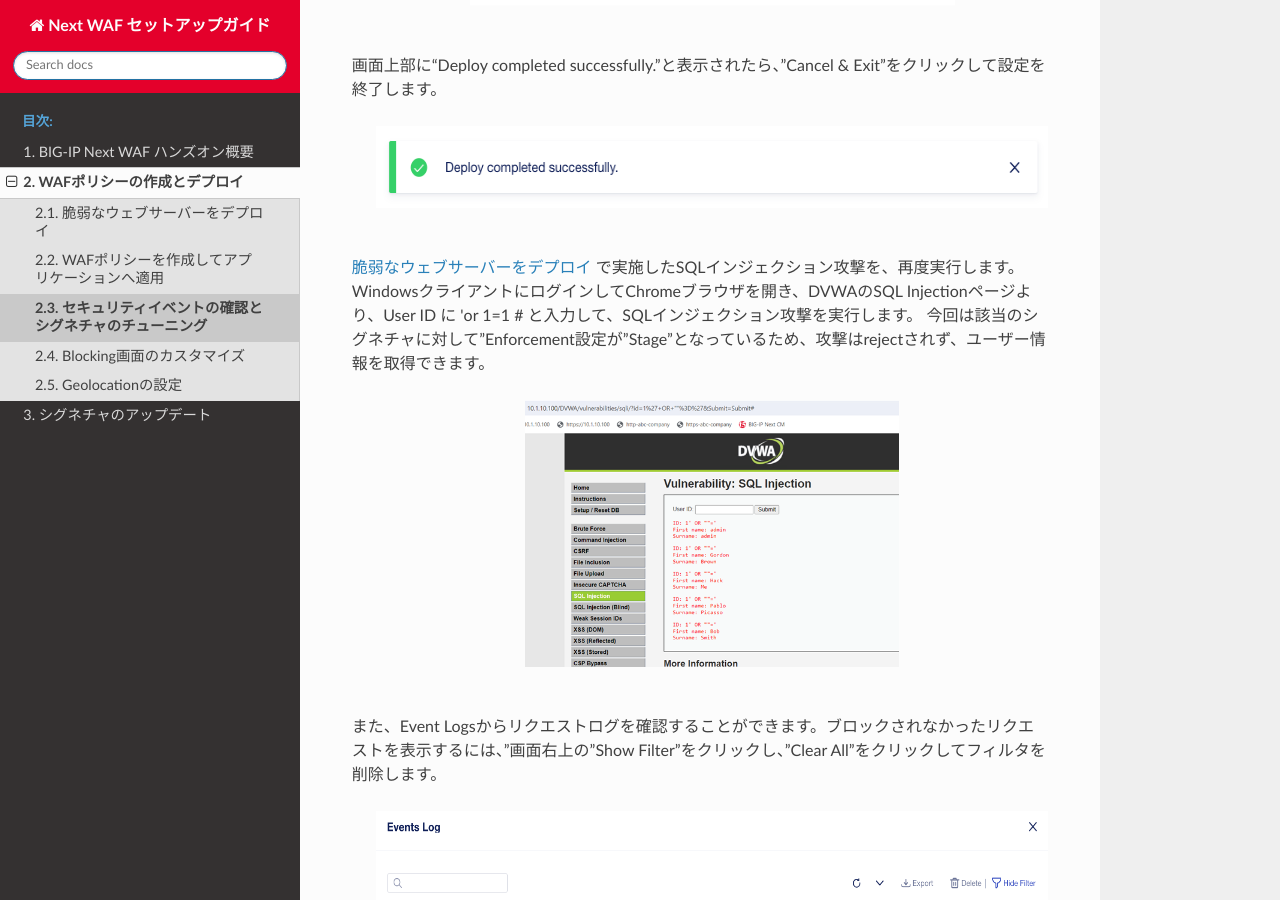
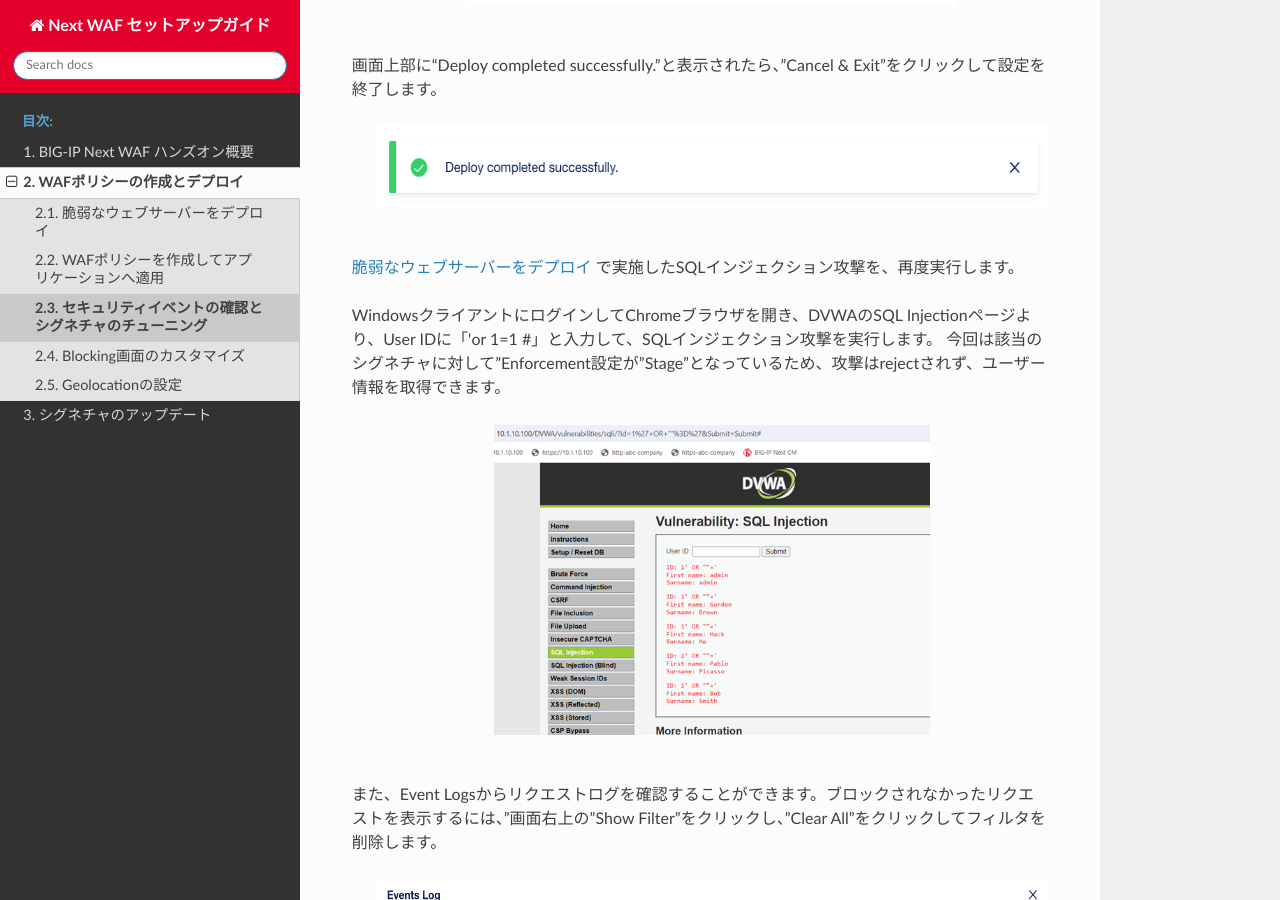
Before and after one commit to ttsuji777/wafnext-setup-dev, a Sphinx documentation site: the page built from docs/content02/module03/module03.rst, in a window 1280 px wide and 900 px high, scrolled down 3231 px. Built offline with Sphinx 7.4.7 and the Read the Docs theme 2.0.0, drawn with Linux system fonts in a browser that asks for light colours; some of the changed text lies outside the part shown.

Commit message:
modify files

```diff
--- a/docs/content01/module02/module02.rst
+++ b/docs/content01/module02/module02.rst
@@ -1,9 +1,9 @@
 ハンズオン環境ネットワーク構成
 ======================================
 
-BIG-IP Next WAFハンズオンのシナリオでは以下のネットワーク環境を構築します。
+BIG-IP Next WAFハンズオンのシナリオでは、以下のネットワーク環境を構築します。
 
 
 .. figure:: NETWORK.png
-   :scale: 130%
+   :scale: 120%
    :align: center
--- a/docs/content02/module01/module01.rst
+++ b/docs/content02/module01/module01.rst
@@ -155,7 +155,7 @@
    .. image:: images/Picture17.png
       :align: center
    |
-”SQL Injection”を選択し、User IDに「'or 1=1 #」と入力して、SQLインジェクション攻撃を実行します (本ガイドからコマンドはコピーしないで下さい。シングルクォーテーションに注意してタイプしてください。)。
+”SQL Injection”を選択し、User IDに「'or 1=1 #」と入力して、SQLインジェクション攻撃を実行します (本ガイドからコマンドはコピーしないでください。シングルクォーテーションに注意してタイプしてください。)。
 
 SQLインジェクション攻撃が成功し、ユーザー情報を取得できることを確認します。
 
--- a/docs/content02/module02/module02.rst
+++ b/docs/content02/module02/module02.rst
@@ -101,7 +101,9 @@
       :align: center
    |
 
-:doc:`../../content02/module01/module01` で実施したSQLインジェクション攻撃を、再度実行します。WindowsクライアントにログインしてChromeブラウザを開き、DVWAのSQL Injectionページより、User ID に 'or 1=1 # と入力して、SQLインジェクション攻撃を実行します。
+:doc:`../../content02/module01/module01` で実施したSQLインジェクション攻撃を、再度実行します。
+
+WindowsクライアントにログインしてChromeブラウザを開き、DVWAのSQL Injectionページより、User IDに「'or 1=1 #」と入力して、SQLインジェクション攻撃を実行します。
 今回は、アプリケーションにWAFポリシーが適用されているため、攻撃はrejectされます。
 
 BIG-IP Next WAFが攻撃をブロックしたことを示す、以下のような画面が表示されることを確認します。
--- a/docs/content02/module03/module03.rst
+++ b/docs/content02/module03/module03.rst
@@ -13,7 +13,7 @@
       :align: center
    |
 
-“Signatures”から、先ほどrejectされたSQLインジェクションのリクエストである 「((200015125) SQL-INJ in "id"」をクリックし、”View Logs”から詳細なログを確認できます。
+“Signatures”から、先ほどrejectされたSQLインジェクションのリクエストである 「(200015125) SQL-INJ in "id"」をクリックし、”View Logs”から詳細なログを確認できます。
 クライアントPCのブラウザでレスポンスとして表示されたSupport IDと、ログ中のSupport IDを比較することで、イベントログを特定することができます。
 
    .. figure:: images/Picture2.png
@@ -54,12 +54,14 @@
    |
 
 
-:doc:`../../content02/module01/module01` で実施したSQLインジェクション攻撃を、再度実行します。WindowsクライアントにログインしてChromeブラウザを開き、DVWAのSQL Injectionページより、User ID に 'or 1=1 # と入力して、SQLインジェクション攻撃を実行します。
+:doc:`../../content02/module01/module01` で実施したSQLインジェクション攻撃を、再度実行します。
+
+WindowsクライアントにログインしてChromeブラウザを開き、DVWAのSQL Injectionページより、User IDに「'or 1=1 #」と入力して、SQLインジェクション攻撃を実行します。
 今回は該当のシグネチャに対して”Enforcement設定が”Stage”となっているため、攻撃はrejectされず、ユーザー情報を取得できます。
 
 
    .. figure:: images/Picture8.png
-      :scale: 60%
+      :scale: 70%
       :align: center
    |
 
--- a/docs/content02/module05/module05.rst
+++ b/docs/content02/module05/module05.rst
@@ -4,7 +4,9 @@
 WAFポリシーによって保護されているアプリケーションに対して、Geolocation Enforcementを使用して、特定の国でのアプリケーションの使用を制限または許可することができます。
 デフォルトでは、すべての国からのアクセスが許可されます。Geolocationの設定を行うことによって、特定の国からの接続をブロックすることが可能です。
 
-CM画面左上部のworkspaceから、"Security"を選択します。”WAF” > “Policies”で、作成済みのWAFポリシーを選択し、"General Settings"の設定ページを開きます。
+CM画面左上部のworkspaceから、"Security"を選択します。
+
+”WAF” > “Policies”で、作成済みのWAFポリシーを選択し、"General Settings"の設定ページを開きます。
 Geolocationの設定を表示するために“Advanced View”のトグルをクリックし、有効にします。
 
    .. image:: images/Picture1.png
--- a/docs/content03/module01/module01.rst
+++ b/docs/content03/module01/module01.rst
@@ -2,7 +2,7 @@
 =========================================================
 
 CM画面左上部のworkspaceから、"Security"を選択します。
-WAF > Live Updates > Attack Signaturesを選択し、リフレッシュマークをクリックすることで、最新のアップデートをダウンロードします。
+"WAF" > "Live Updates" > "Attack Signatures"を選択し、リフレッシュマークをクリックすることで、最新のアップデートをダウンロードします。
 
 
    .. image:: images/Picture1.png
```
